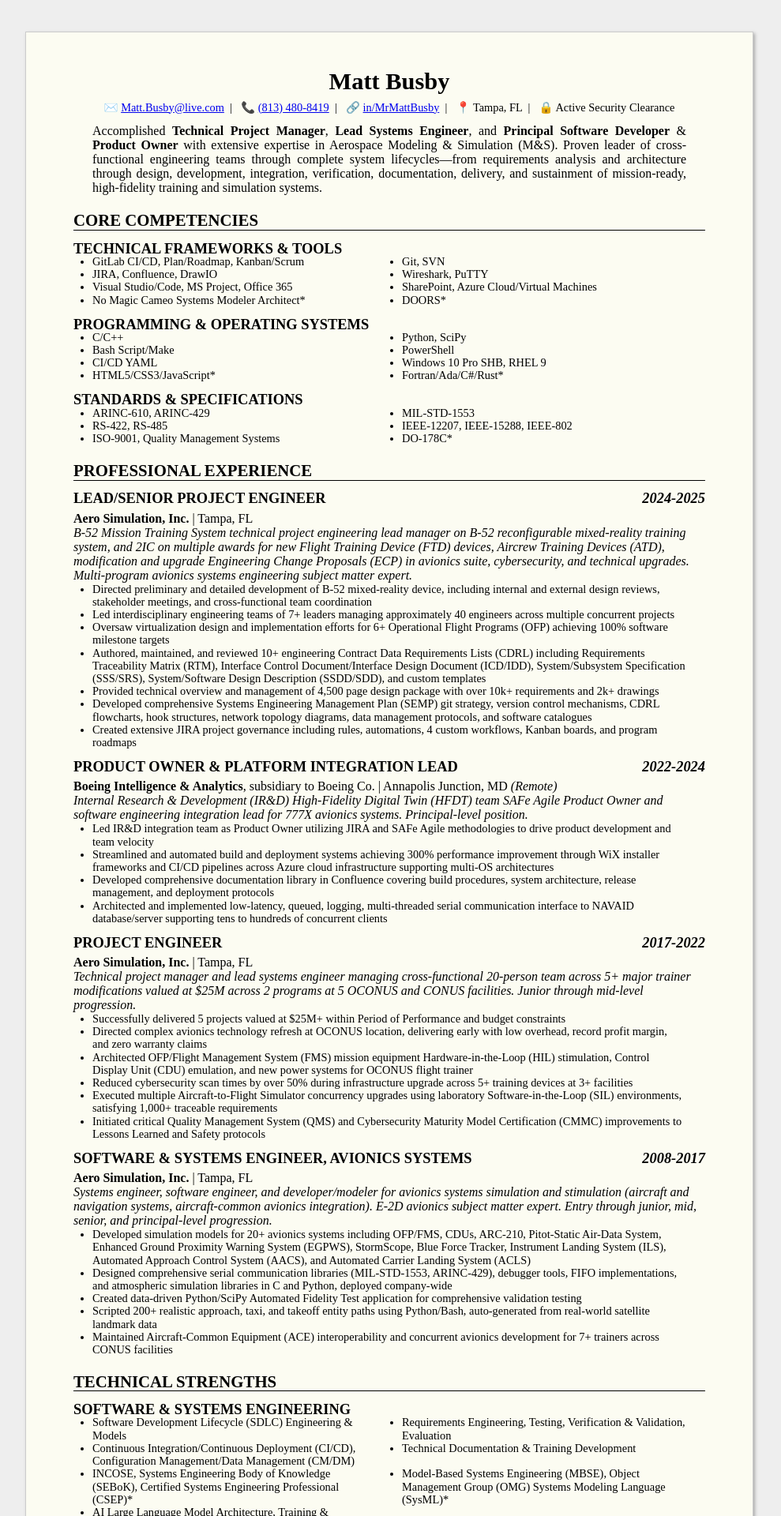
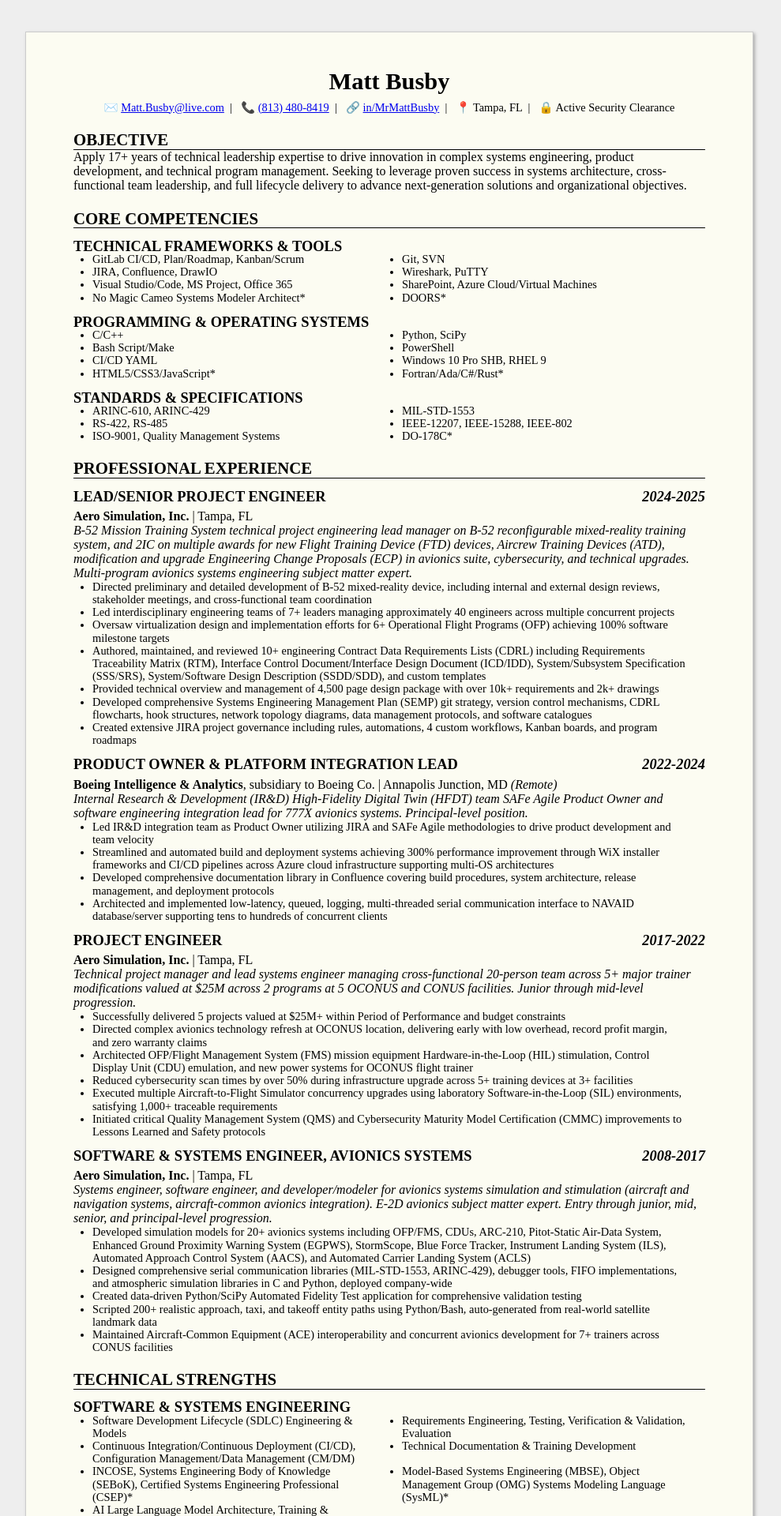
Before and after one commit to MrMattBusby/MrMattBusby.github.io, a Jekyll site: the page built from index.md, in a window 1280 px wide. Shown: the top 1920 px of the page at 79% size, without its empty margins (147-1136 px from the left). Built offline with Jekyll 4.4.1, drawn with Linux system fonts in a browser that asks for light colours.

Commit message:
Hotfix: changing summary to objective.

```diff
--- a/assets/css/styles.css
+++ b/assets/css/styles.css
@@ -55,6 +55,12 @@
 p {
     margin: 0 0 0.5em 0;
     padding: 0;
+}
+
+/* Paragraph immediately after Contact List = Objective/Summary */
+h1 + p {
+    margin: 0.75em 1.5em 0 1.5em;
+    text-align: justify;
 }
 
 ul {
@@ -118,12 +124,6 @@
 .twocollist > li {
     break-inside: auto;   /* don't interfere with grid */
     page-break-inside: avoid;
-}
-
-/* Paragraph immediately after Contact List = Summary */
-h1 + ul + p {
-    margin: 0.75em 1.5em 0 1.5em;
-    text-align: justify;
 }
 
 @media screen and (max-width: 800px) {
--- a/index.md
+++ b/index.md
@@ -15,7 +15,9 @@
 - 🔒 Active Security Clearance
 {: .flatlist }
 
-Accomplished **Technical Project Manager**, **Lead Systems Engineer**, and **Principal Software Developer** & **Product Owner** with extensive expertise in Aerospace Modeling & Simulation (M&S). Proven leader of cross-functional engineering teams through complete system lifecycles—from requirements analysis and architecture through design, development, integration, verification, documentation, delivery, and sustainment of mission-ready, high-fidelity training and simulation systems.
+## Objective
+
+Apply 17+ years of technical leadership expertise to drive innovation in complex systems engineering, product development, and technical program management. Seeking to leverage proven success in systems architecture, cross-functional team leadership, and full lifecycle delivery to advance next-generation solutions and organizational objectives.
 
 ## Core Competencies
 
```
